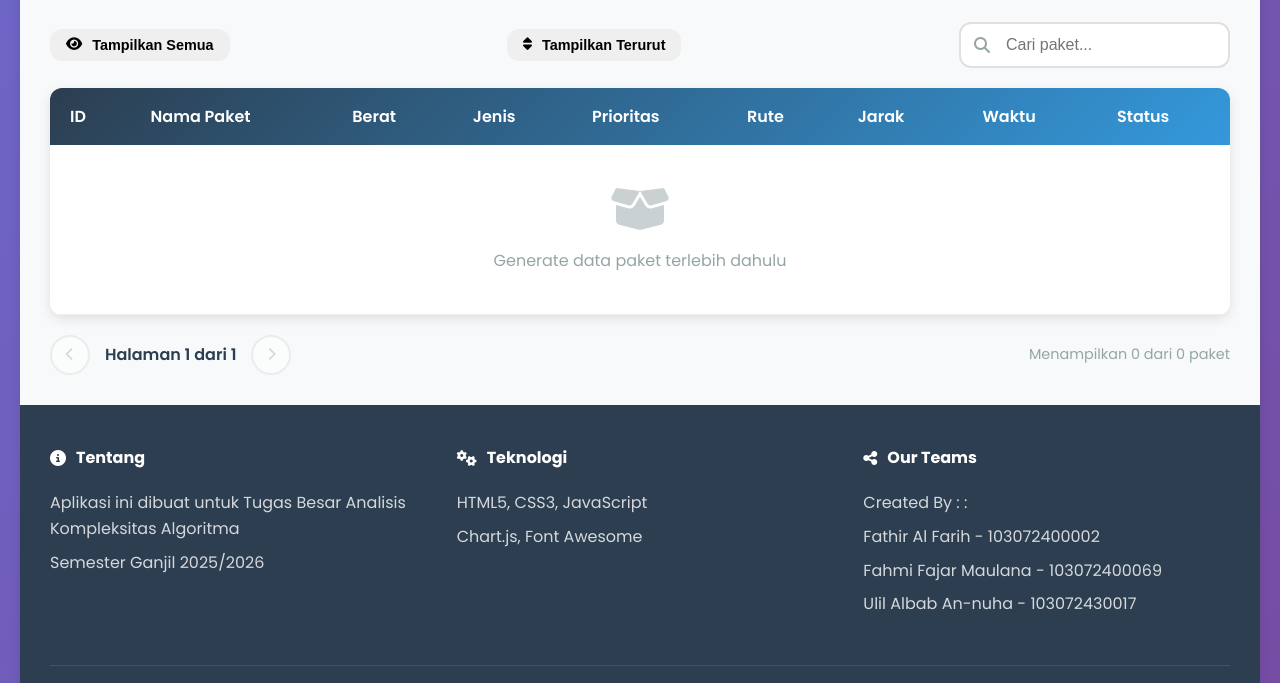
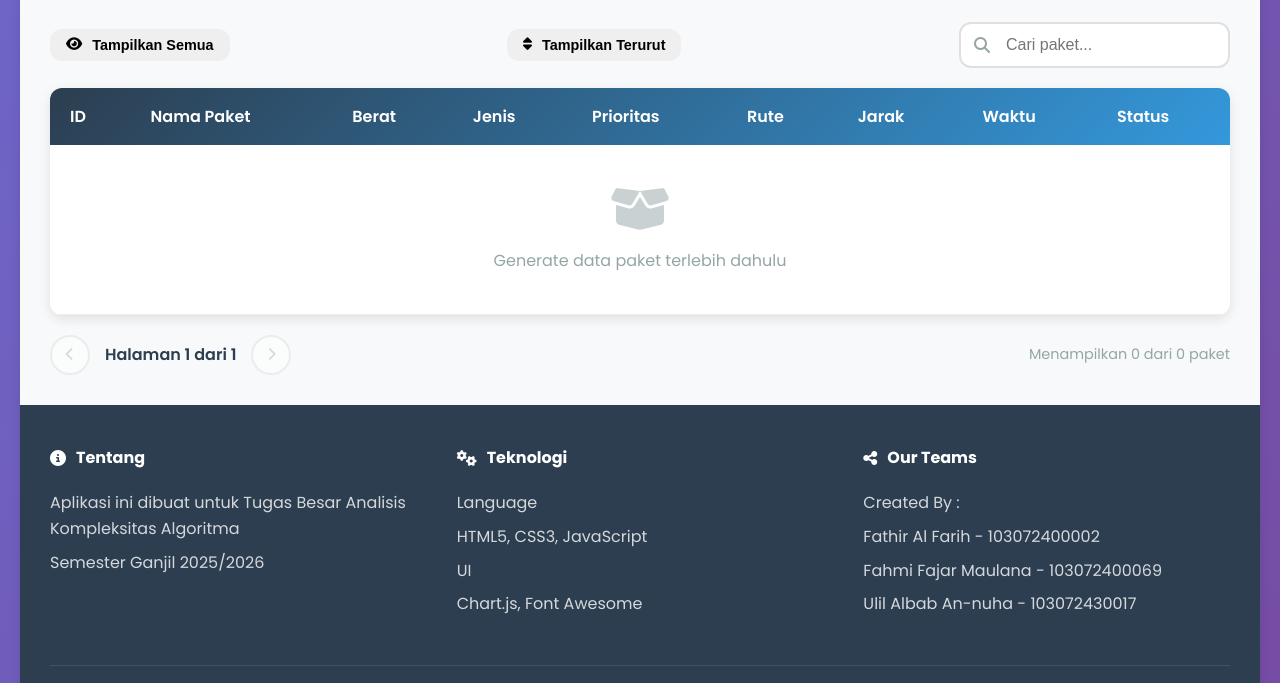
Before and after one commit to FathirSureal/tugas_besar_Analisis_Kompleksitas_Algoritma, a plain HTML site: page index.html in a window 1280 px wide. Shown: the part 1970-2653 px from the top of the page. Drawn offline with nearby package versions, Linux system fonts and the light colour scheme.

Commit message:
Refactor index.html for formatting and encoding fixes
The HTML file was reformatted and cleaned up, correcting character encoding issues and ensuring proper structure.

```diff
--- a/index.html
+++ b/index.html
@@ -267,12 +267,14 @@
                 </div>
                 <div class="footer-section">
                     <h4><i class="fas fa-cogs"></i> Teknologi</h4>
+                    <p>Language</p>
                     <p>HTML5, CSS3, JavaScript</p>
+                    <p>UI</p>
                     <p>Chart.js, Font Awesome</p>
                 </div>
                 <div class="footer-section">
                     <h4><i class="fas fa-share-alt"></i> Our Teams</h4>
-                    <p>Created By : :</p>
+                    <p>Created By :</p>
                     <p>Fathir Al Farih     - 103072400002</p>
                     <p>Fahmi Fajar Maulana - 103072400069</p>
                     <p>Ulil Albab An-nuha  - 103072430017</p>
```
